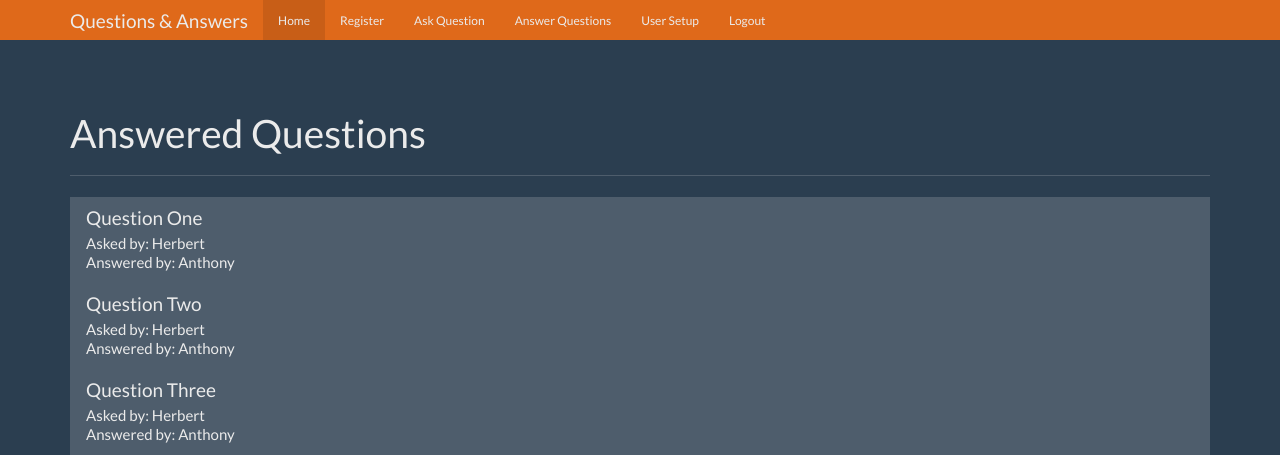
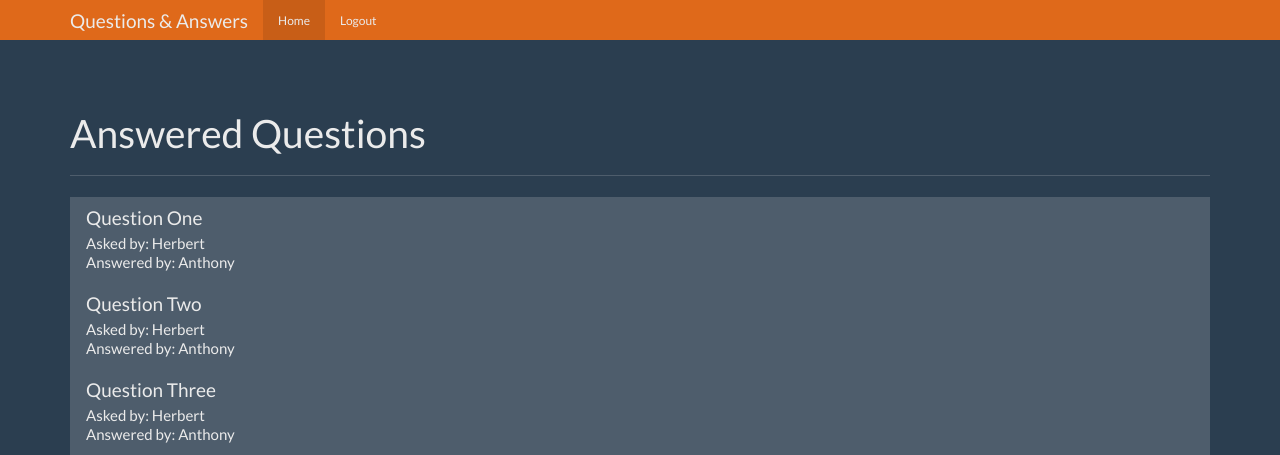
Before and after one commit to TroyChristian/Question, a Flask app: page / in a window 1280 px wide. Shown: the top 455 px of the page. Run offline with Flask 2, Linux system fonts and the light colour scheme; a user stored in the database is signed in; data comes from the database, SQL or seed files in the repository; some libraries are stand-ins or nearby versions.

Commit message:
add sessions, home.html reflects user logged in status

```diff
--- a/app.py
+++ b/app.py
@@ -11,16 +11,28 @@ def close_db(error):
 	if hasattr(g, 'sqlite_db' ):
 		g.sqlite_db.close()
 
+def get_current_user():
+	user = None #local variable
+
+	if 'user' in session.keys(): #if user key in session
+		user = session['user'] #ie "admin"
+		db = get_db()
+		user_cursor = db.execute('SELECT id, name, password, expert, admin FROM users WHERE name = ?', [user])
+		user_result = user_cursor.fetchone()
+		return user
+
+
 @app.route('/')
 def index():
-	user = None
-	if 'user' in session:
-		user = session['user']
+
+	user = get_current_user()
+
 
 	return render_template('home.html', user=user)
 
 @app.route('/register', methods=['GET','POST'])
 def register():
+	user = get_current_user()
 	if request.method == 'POST':
 		db = get_db()
 		hashed_password = generate_password_hash(request.form['password'], method='sha256')
@@ -32,6 +44,10 @@ def register():
 
 @app.route('/login', methods=["GET", "POST"])
 def login():
+
+
+
+	user = get_current_user()
 	if request.method == "POST":
 		name = request.form['name']
 		password = request.form['password']
@@ -40,6 +56,7 @@ def login():
 		user_result = user_cursor.fetchone()
 		if check_password_hash(user_result["password"], password):
 			session['user'] = user_result['name']
+
 			return redirect(url_for('index'))
 		else:
 			return "<h6> The password is incorrect </h6>"
@@ -47,27 +64,32 @@ def login():
 
 @app.route('/question')
 def question():
-    return render_template('question.html')
+	user = get_current_user()
+	return render_template('question.html')
 
 @app.route('/answer')
 def answer():
-    return render_template('answer.html')
+	user = get_current_user()
+	return render_template('answer.html')
 
 @app.route('/ask')
 def ask():
-    return render_template('ask.html')
+	user = get_current_user()
+	return render_template('ask.html')
 
 @app.route('/unanswered')
 def unanswered():
-    return render_template('unanswered.html')
+	user = get_current_user()
+	return render_template('unanswered.html')
 
 @app.route('/users')
 def users():
-    return render_template('users.html')
+	user = get_current_user()
+	return render_template('users.html')
 
 @app.route('/logout')
 def logout():
-	session.pop('user', None)
+	session.pop('user', None) #removes (and returns) the key. Second arg is returned if key not found
 	return redirect(url_for('index'))
 if __name__ == '__main__':
-    app.run(debug=True)
+	app.run(debug=True)
--- a/database.py
+++ b/database.py
@@ -2,7 +2,7 @@ from flask import g
 import sqlite3
 
 def connect_db():
-	sql = sqlite3.connect('C:/Users/Owner/Desktop/Question/questions.db') #need to create
+	sql = sqlite3.connect('C:/Users/Owner/Desktop/Question/questions.db')
 	sql.row_factory = sqlite3.Row
 	return sql
 
--- a/templates/home.html
+++ b/templates/home.html
@@ -28,11 +28,21 @@
             <li class="active"><a href="#">Home</a></li>
             {% if not user %}
             <li><a href=" {{ url_for('login') }}">Login</a></li>
+            <li><a href="{{ url_for('register') }}">Register</a></li>
             {% endif %}
-            <li><a href="#">Register</a></li>
+
+            {% if user and user['expert'] == 1 %}
+            <li><a href="#">Answer Questions</a></li>
+            {% endif %}
+
+            {% if user and user['admin'] == 1 %}
+            <li><a href="#">User Setup</a></li>
+            {% endif %}
+            {% if user and user['admin'] ==0 and user['expert'] == 0 %}
+
             <li><a href="#">Ask Question</a></li>
-            <li><a href="#">Answer Questions</a></li>
-            <li><a href="#">User Setup</a></li>
+
+            {% endif %}
             {% if user %}
             <li><a href="{{ url_for('logout') }}">Logout</a></li>
             {% endif %}
```
